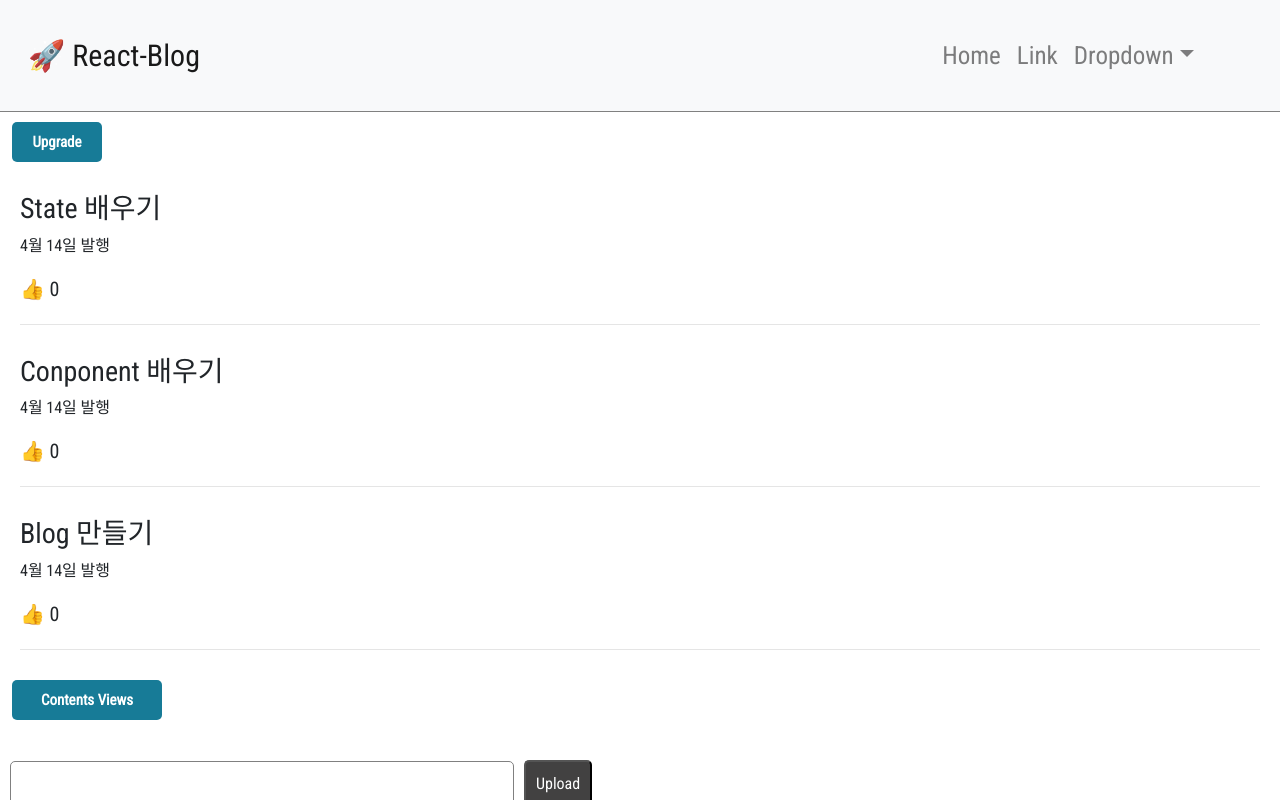
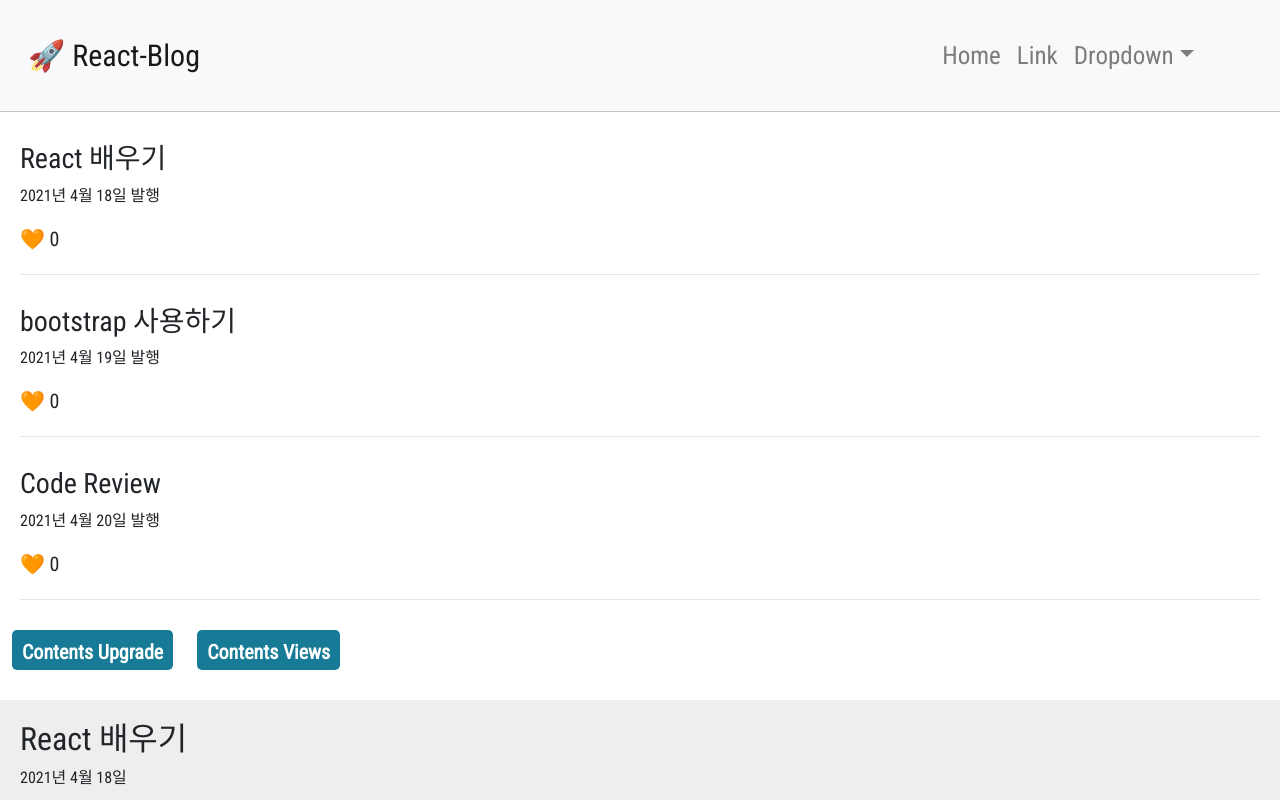
Before and after one commit to kirin059/React_blog_project, a React (Create React App) app: page / in a window 1280 px wide. Both pictures are taken after a click on the button "Contents Views". Built offline with nearby package versions, Linux system fonts and the light colour scheme.

Commit message:
Add: jsx 수정

```diff
--- a/src/App.css
+++ b/src/App.css
@@ -13,8 +13,9 @@
 /* Nav(bootstrap)*/
 .nav_container {
   padding: 28px;
+  margin-bottom: 15px;
   background:#000;
-  border-bottom: 1px solid grey;
+  border-bottom: 1px solid rgb(197, 193, 193);
   font-size: 25px;
 }
 
@@ -53,35 +54,27 @@ hr {
 }
 
 .upgrade, .view  {
-  margin: 10px 12px 0;
-  width: 90px;
+  margin: 10px 12px;
+  padding: 10px;
   height: 40px;
   color: #fff;
   background-color: #177b97;
   border: 0;
   border-radius: 5px;
-  font-size: 15px;
+  font-size: 20px;
   font-weight: 700;
   cursor: pointer;
   outline: none;
-}
-
-.view {
-  width: 150px;
-  transition: transform 300ms ease;
-}
-
-.view:active {
-  transform: scale(0.98);
+  line-height: normal;
+  transition: transform 300ms ease-in;
 }
 
 
+.view:active, .upgrade:active {
+  transform: scale(0.9);
+}
 
-.modal {
-  margin-top: 20px;
-  padding: 20px;
-  background: #eee;
-}
+
 
 .publish {
   margin: 30px 10px;
--- a/src/App.js
+++ b/src/App.js
@@ -1,32 +1,26 @@
 import React, { useState } from 'react';
+import { Navbar, Nav, NavDropdown } from 'react-bootstrap';
+import Modals from './component/Modals';
 import './App.css';
-import { Navbar, Nav, NavDropdown } from 'react-bootstrap';
 
 function App() {
-  // state(변수 대신 사용하는 데이터 저장공간) 사용 방법
-  // let [state변수, state바꾸는함수] = useState('state내용') >> 하나의 내용 담기
-  // let [state변수, state바꾸는함수] = useState(['state내용', 'state내용']) >> 여러개를 배열로 내용 담기
+  let [title, setTitle] = useState(['React 배우기', 'bootstrap 사용하기', 'Code Review']);
+  let [date, setDate] = useState(['2021년 4월 18일', '2021년 4월 19일', '2021년 4월 20일'])
+  let [like, setLike] = useState([0, 0, 0]);
+  let [modals, setModals] = useState(false)
+  let [num, setNum] = useState(0)
 
-  let [title, titleChange] = useState(['State 배우기', 'Conponent 배우기', 'Blog 만들기']);
-  let [like, likeChange] = useState(0)
-  let [modal, modalChange] = useState(false)
-  let [num, numChange] = useState(0)
-  let [input, inputChange] = useState('')  // input value를 저장할 저장공간 지정(초기값: 빈문자열)
 
-  // state의 내용을 변경하고 싶을 때, onClick에 실행할 새로운 함수를 만들어준다(=handleTitleChange)
   function handleTitleChange() {
-    // state의 내용을 복사해온다
-    let newTitle = [...title];
+    let newTitle = [...title] //state값 복사하기
 
-    // 복제하여 새로 담은 변수에서, 바꿀 내용을 지정해준다
-    newTitle[0] = 'State 배우기 2탄'
-    newTitle[1] = 'Conponent 배우기 2탄'
-    newTitle[2] = 'Blog 만들기 2탄'
+    // 새로 변화시킬 state값 정의하기
+    newTitle[0] = 'React 배우기 2탄'
+    newTitle[1] = 'bootstrap 사용하기 2탄'
+    newTitle[2] = 'Code Review 2탄'
 
-    // state를 바꾸는 '변경함수'의 인자에 새 변수(바뀐내용)를 담아준다
-    titleChange(newTitle)
+    setTitle(newTitle) // state변화 함수를 사용(인자로 변화할 값 써주기)
   }
-
 
   return (
     <div className="App">
@@ -49,65 +43,75 @@ function App() {
         </Navbar.Collapse>
       </Navbar>
 
-      <button className="upgrade" onClick={handleTitleChange}>Upgrade</button>
+      {/* <div className="list">
+        <h3> {title[0]} </h3>
+        <p> {date[0]} 발행</p>
+        <span onClick={() => { likeChange(like + 1) }}>🧡</span>
+        <span> {like} </span>
+        <hr />
+      </div>
+
+      <div className="list">
+        <h3> {title[1]} </h3>
+        <p> {date[1]} 발행</p>
+        <span onClick={() => { likeChange(like + 1) }}>🧡</span>
+        <span> {like} </span>
+        <hr />
+      </div>
 
 
-      {/* 반복문을 쓰고 싶으면 return 내에서는 'map'을 써야한다(중괄호로 전체를 감싸줘야 한다)
-          반복문 쓸때는 꼭 key={i}를 써주기*/}
+      <div className="list">
+        <h3> {title[2]} </h3>
+        <p> {date[2]} 발행</p>
+        <span onClick={() => { likeChange(like + 1) }}>🧡</span>
+        <span> {like} </span>
+        <hr />
+      </div> */}
 
+      {/* 반복문을 쓸때 return 내에서는 'map'을 쓰기(중괄호로 전체를 감싸주기) , 반복문 쓸때는 꼭 key={i}를 써주기*/}
       {
         title.map((el, i) => {
           return (
             <div className="list" key={i}>
-              <h3 onClick={() => { numChange(i) }}> {el} </h3>
-              <p> 4월 14일 발행</p>
-              <span onClick={() => { likeChange(like + 1) }}>👍</span>
-              <span> {like} </span>
+              <h3 onClick={() => { setNum(i) }}> {el} </h3>
+              <p> {date[i]} 발행</p>
+              <span onClick={() => {
+                let increaseLike = [...like];  //state값 복사하기
+                increaseLike[i]++
+                setLike(increaseLike)  // state변화 함수를 사용(인자로 변화할 값 써주기)
+              }}>🧡</span>
+              <span> {like[i]} </span>
               <hr />
             </div>
           )
         })
       }
 
-      <button className="view" onClick={() => { modalChange(!modal) }}>Contents Views</button>
+      <button className="upgrade" onClick={handleTitleChange}>Contents Upgrade</button>
 
+      <button className="view" onClick={() => { setModals(!modals) }}>Contents Views</button>
 
       {/* if문을 쓰고 싶으면 '삼항연산자'를 써야한다(중괄호로 전체를 감싸줘야 한다) */}
-
       {
-        modal === true
-          ? <Modal title={title} num={num} />
+        modals === true
+          ? <Modals title={title} num={num} date={date} />
           : null
       }
 
-      <div className="publish">
 
-        {/* <input onChange={(e) => { console.log(e.target.value) }} />  >> input안의 값을 확인하고 싶을 때
-            input에 저장한 내용(=state)이 inputChange함수 안에 저장된다*/}
-        <input onChange={(e) => { inputChange(e.target.value) }} />
-
-        <button onClick={() => {
-          // state를 수정할 때는, 원본 state를 건들지 말고, 사본을 하나 만들어서 수정하자
-          let titleCopy = [...title]
-          titleCopy.unshift(input)
-          titleChange(titleCopy)
-        }} >Upload</button>
-
-      </div>
     </div >
   );
 }
 
 
-function Modal(props) {
-  return (
-    <div className="modal">
-      <h2> {props.title[props.num]} </h2>
-      <p>날짜</p>
-      <p>상세내용</p>
-    </div>
-  )
-}
 
 
 export default App;
+
+
+
+// 리액트 state를 변경하려면
+
+// 1. state가 일반 숫자나 true false나 문자 자료라면 그냥 state변경함수를 사용해서 변경
+// 2. state가 array, object자료라면 (1) state 카피본을 만든뒤 (2) 수정한 다음 (3) state변경함수를 사용해서 변경
+// 그리고 state변경함수는 기존 state를 갈아치우는 식으로 동작
--- /dev/null
+++ b/src/component/Modals.css
@@ -0,0 +1,5 @@
+.modals {
+    margin-top: 20px;
+    padding: 20px;
+    background: #eee;
+  }
--- /dev/null
+++ b/src/component/Modals.js
@@ -0,0 +1,15 @@
+import React from 'react';
+import './Modals.css';
+
+
+function Modals(props) {
+    return (
+        <div className="modals">
+            <h2> {props.title[props.num]} </h2>
+            <p> {props.date[props.num]} </p>
+            <p> 상세 내용 </p>
+        </div>
+    )
+};
+
+export default Modals;
```
